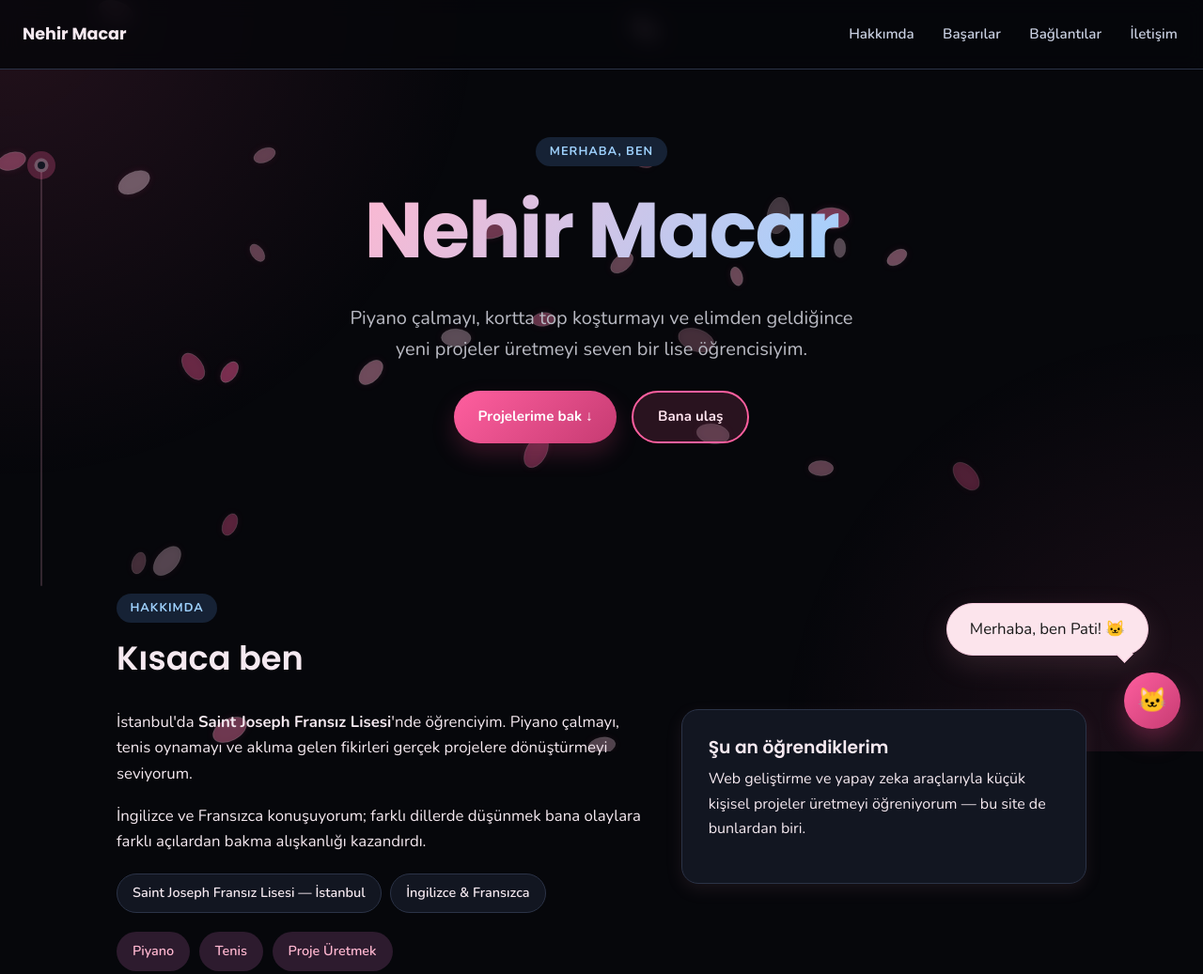
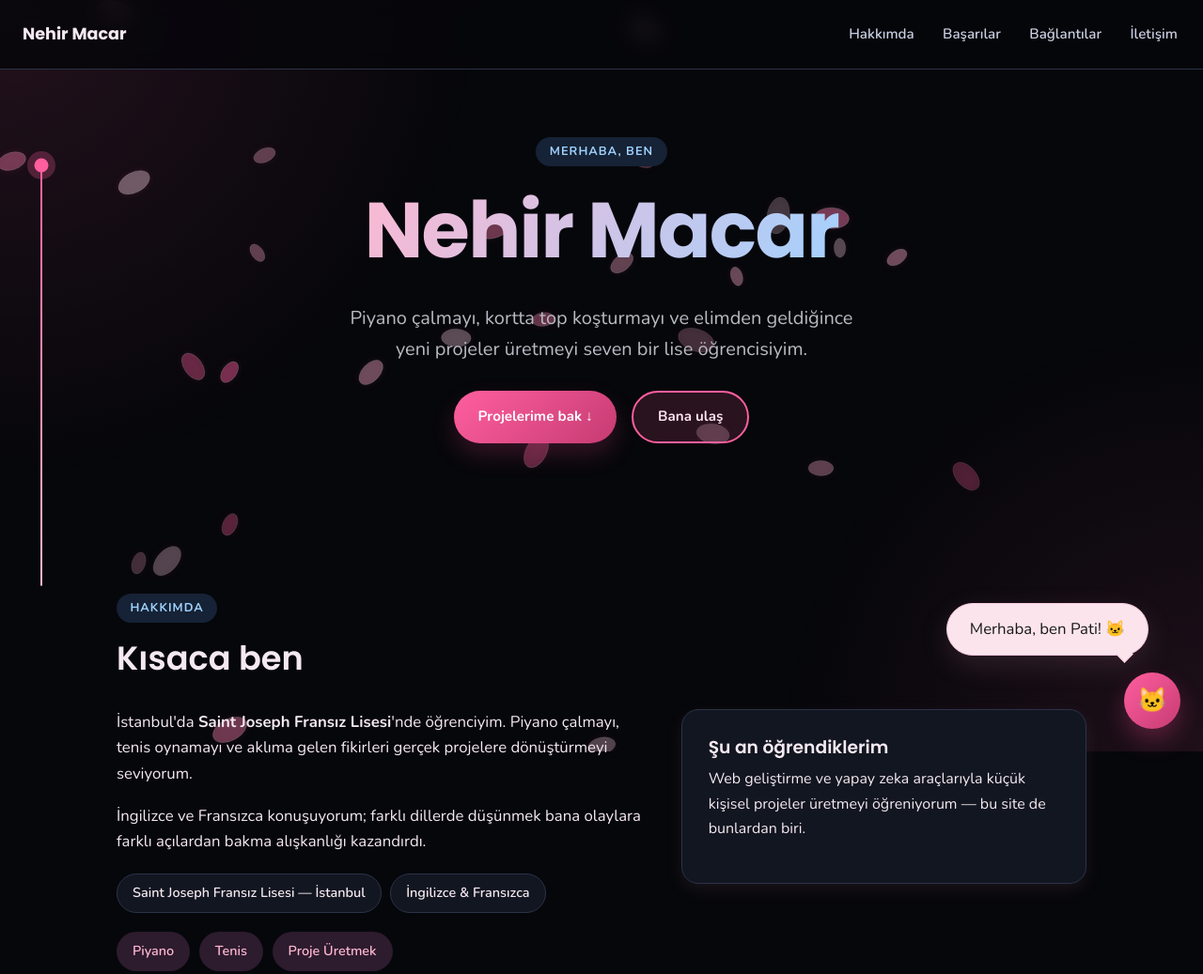
Before and after one commit to nehirmacar/nehir-macar-portfolyo, a website: page index.html in a window 1280 px wide. Shown: the top 1037 px of the page at 94% size. Drawn offline with nearby package versions, Linux system fonts and the light colour scheme.

Commit message:
Timeline dolumunu sayfanın en altında %100'e sabitle

```diff
--- a/index.html
+++ b/index.html
@@ -328,7 +328,7 @@
   </div>
 
   <script src="https://cdn.jsdelivr.net/npm/canvas-confetti@1.9.3/dist/confetti.browser.min.js"></script>
-  <script src="js/main.js?v=20260806d"></script>
+  <script src="js/main.js?v=20260806e"></script>
   <script src="js/chatbot.js?v=20260806g"></script>
 </body>
 </html>
--- a/js/main.js
+++ b/js/main.js
@@ -309,7 +309,16 @@ function createPetal() {
   function update() {
     ticking = false;
     const scrollY = window.scrollY;
-    const progress = Math.min(1, Math.max(0, (scrollY - trackStart) / trackLength));
+    let progress = Math.min(1, Math.max(0, (scrollY - trackStart) / trackLength));
+
+    // Sayfanın altındaki footer/widget alanı görünür yükseklikten kısa olabilir,
+    // bu yüzden gerçek scroll sonu her zaman trackEnd'e ulaşamayabilir.
+    // Sayfanın en altına gelindiğinde dolumu her zaman %100 yap.
+    const maxScrollY = document.documentElement.scrollHeight - window.innerHeight;
+    if (scrollY >= maxScrollY - 1) {
+      progress = 1;
+    }
+
     const progressPercent = progress * 100;
     fill.style.height = `${progressPercent}%`;
 
@@ -321,7 +330,7 @@ function createPetal() {
         activeIndex = index;
       }
     });
-    if (activeIndex === -1 && scrollY >= trackStart + trackLength) {
+    if (activeIndex === -1 && (scrollY >= trackStart + trackLength || progress === 1)) {
       activeIndex = sections.length - 1;
     }
 
```
